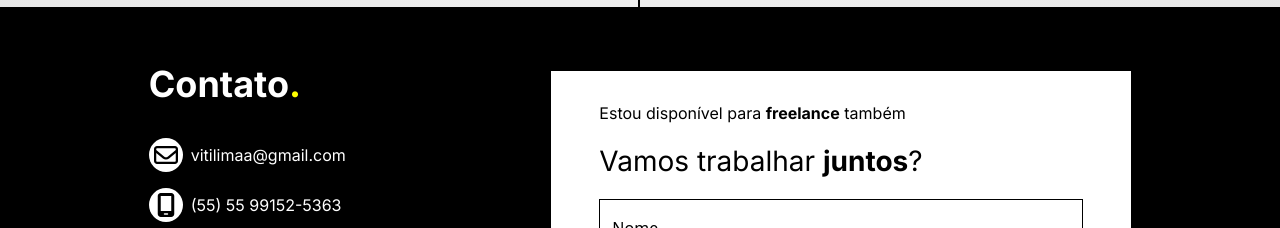
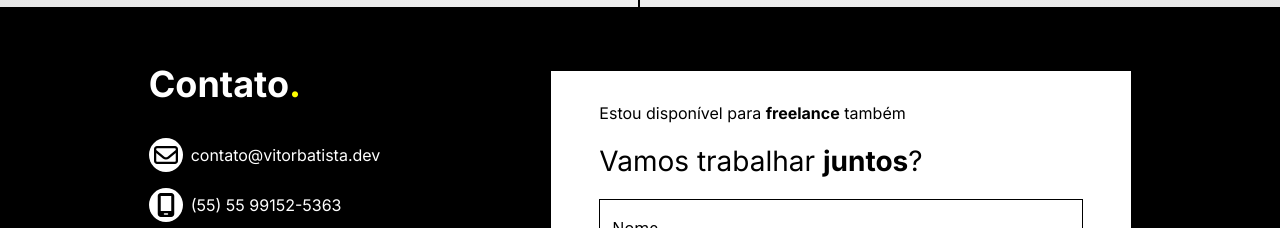
Before and after one commit to vitiilimaa/portfolio, a React (Vite) app: page / in a window 1280 px wide. Shown: the part 4320-4548 px from the top of the page. Built offline with nearby package versions, Linux system fonts and the light colour scheme; a web font is replaced by a local one.

Commit message:
Mudança de e-mail seção contato

```diff
--- a/src/sections/Contact/index.tsx
+++ b/src/sections/Contact/index.tsx
@@ -88,7 +88,7 @@ const Contact = () => {
                 icon={faEnvelope}
               />
             </span>
-            vitilimaa@gmail.com
+            contato@vitorbatista.dev
           </p>
           <p className="d-flex column-gap-2 align-items-center mt-3 fs-xxl-18px">
             <span className={styles.containerIconsContact}>
```
